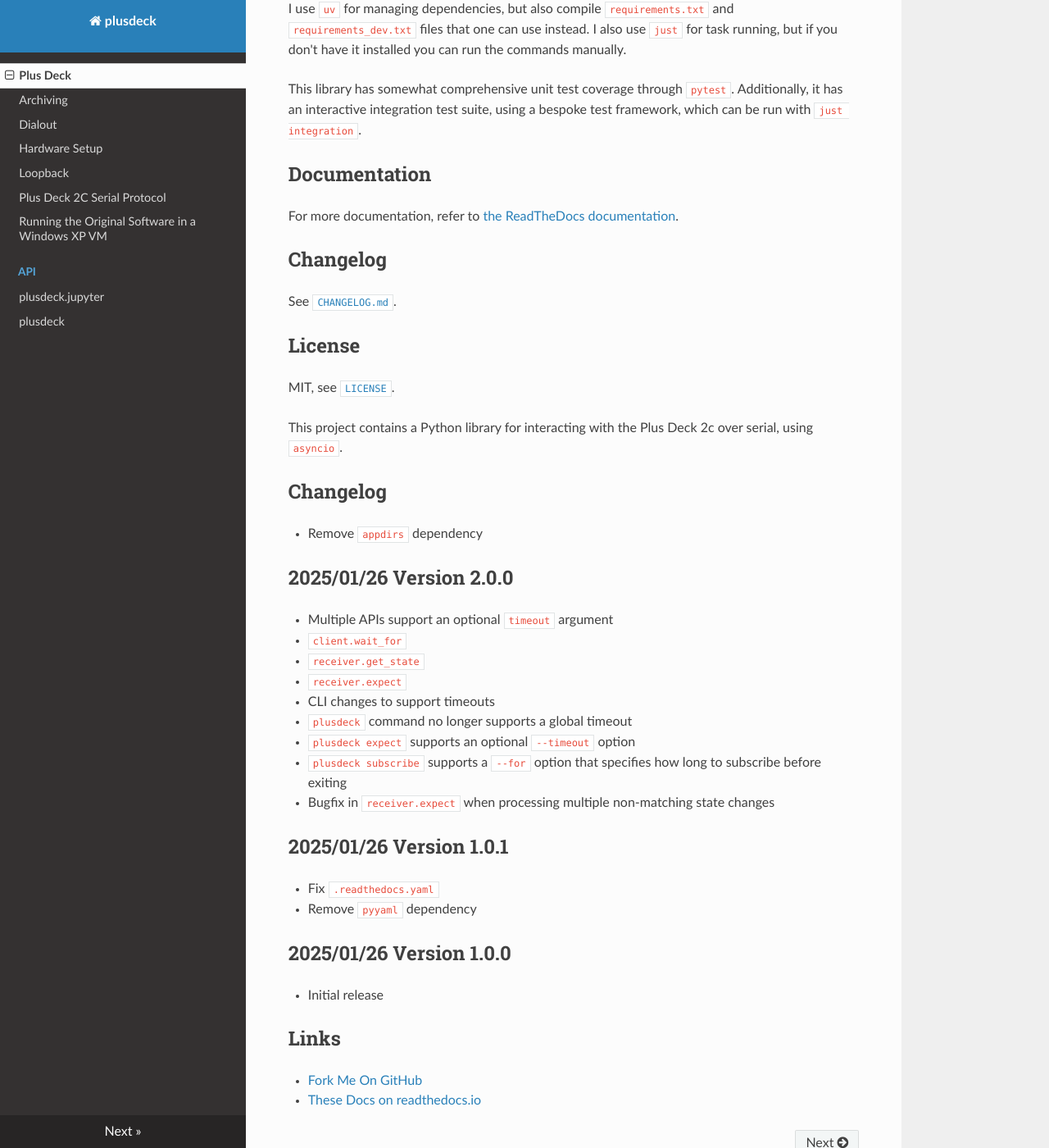
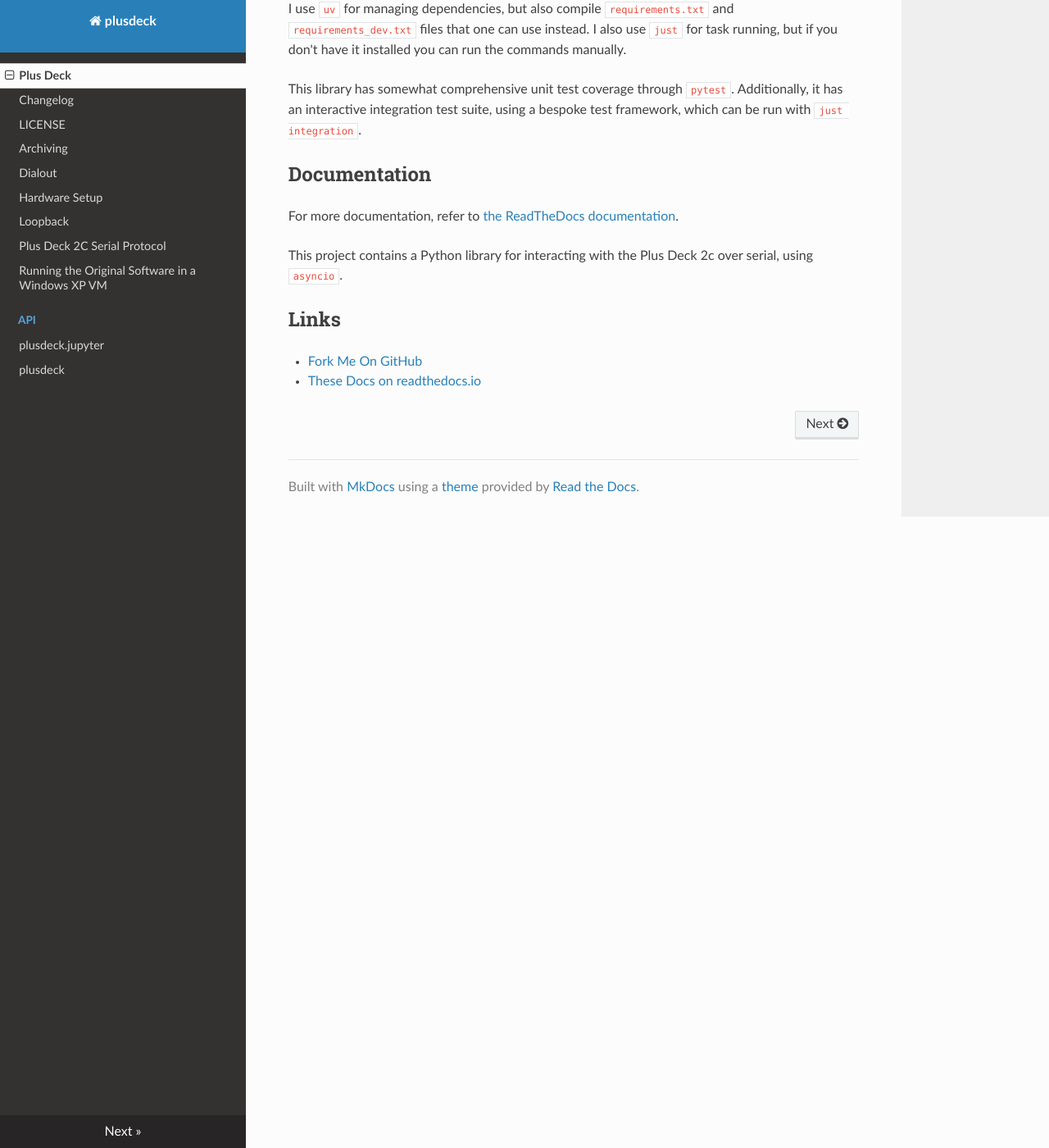
Before and after one commit to jfhbrook/plusdeck, an MkDocs documentation site: the page built from docs/index.md, in a window 1280 px wide and 1400 px high, scrolled down 3321 px. Shown: the whole window at 82% size. Built offline with MkDocs 1.6.1, drawn with Linux system fonts in a browser that asks for light colours; nearby versions of some CDN libraries.

Commit message:
Fix changelog and license links

```diff
--- a/README.md
+++ b/README.md
@@ -157,11 +157,3 @@
 ## Documentation
 
 For more documentation, refer to [the ReadTheDocs documentation](https://plusdeck.readthedocs.io/en/latest/).
-
-## Changelog
-
-See [`CHANGELOG.md`](./CHANGELOG.md).
-
-## License
-
-MIT, see [`LICENSE`](./LICENSE).
--- a/docs/index.md
+++ b/docs/index.md
@@ -5,13 +5,6 @@
 This project contains a Python library for interacting with the Plus Deck 2c
 over serial, using `asyncio`.
 
-## Changelog
-
-{%
-    include-markdown "../CHANGELOG.md"
-    heading-offset=1
-%}
-
 ## Links
 
 * [Fork Me On GitHub](https://github.com/jfhbrook/plusdeck)
```
Also changed, not shown: docs/CHANGELOG.md (added, +5 -0 lines), docs/LICENSE.md (added, +5 -0 lines), 1 other file.
